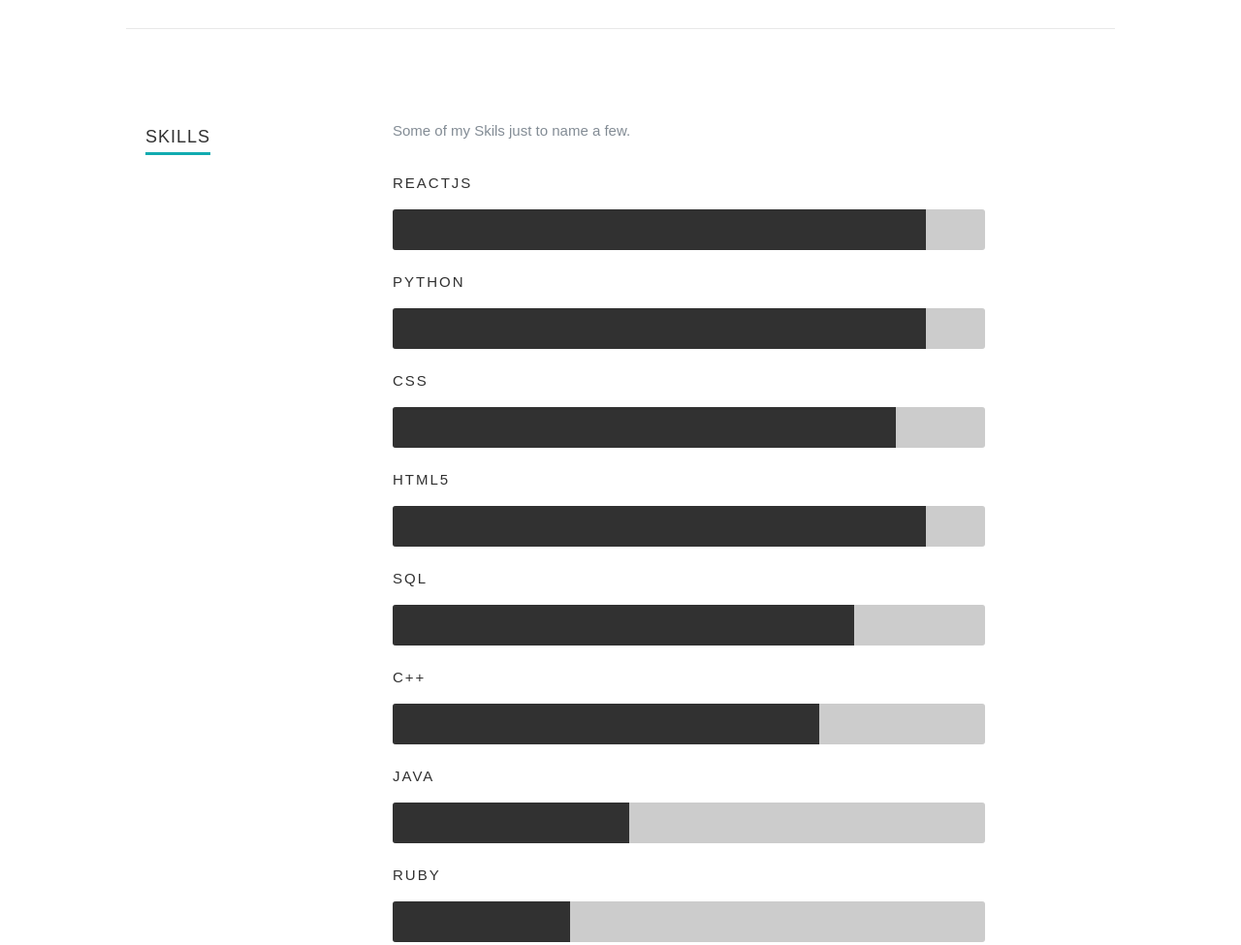
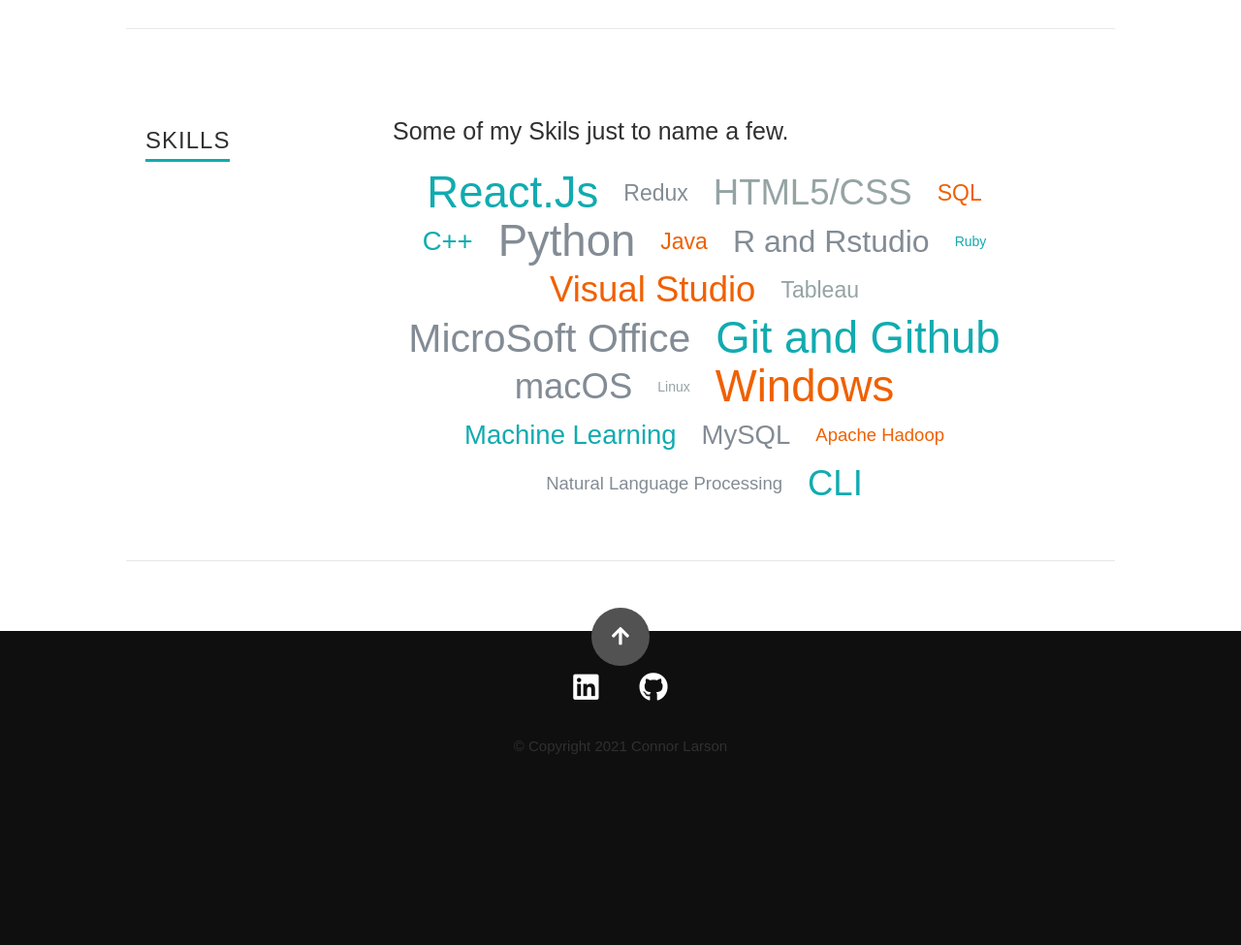
Before and after one commit to clarson1229/connorLarson, a Gatsby site: page / in a window 1280 px wide. Shown: the part 2320-3295 px from the top of the page at 97% size. After the commit the page ends 3105 px from the top, so only its background shows below. Built offline with nearby package versions, Linux system fonts and the light colour scheme; Gatsby itself is replaced by a stand-in of ours.

Commit message:
updated Skills and animations

```diff
--- a/src/Components/Resume.js
+++ b/src/Components/Resume.js
@@ -24,7 +24,7 @@ class Resume extends Component {
     });
     const workData =[
       {
-        "company":"C & A Holding Companies Inc, Littleton, CO",
+        "company":"C & A Holding Companies Inc. Littleton, CO",
         "title":"Software Developer",
         "years":"June 2020 – Present",
         "description":"Developed web-based monitoring Dashboards and applications for in house use. Helped build and manage an E-commerce site. Diagnosed and solved IT related issues in the office."
@@ -36,7 +36,7 @@ class Resume extends Component {
         "description": "Developed web-based applications alongside a full-time development team. Worked on a React-Redux Web Application. Worked on an internal Hack Day Project using Raspberry Pi's set up in an ad-hoc network using OpenCV to count open parking spots."
       },
       {
-        "company":"Cerner. Kanas City, MO.",
+        "company":"Cerner. Kanas City, MO. ",
         "title":"Software Intern",
         "years":"May 2018 – August 2018",
         "description":"Developed web-based applications alongside a full-time development team. Worked on a Ruby on Rails Application. Developed a Tableau Dashboard to monitor Jobs that my teams app processed."
@@ -50,42 +50,119 @@ class Resume extends Component {
     });
     const skillsData=[
       {
-        "name":"ReactJs",
-        "level":"90%"
+        "name":"React.Js",
+        "description":"90%",
+        "weight": "9"
+      },
+      {
+        "name":"Redux",
+        "description":"90%",
+        "weight": "4"
+
+      },
+      {
+        "name":"HTML5/CSS",
+        "description":"85%",
+        "weight": "7"
+      },
+      {
+        "name":"SQL",
+        "description":"78%",
+        "weight": "4"
+      },
+      {
+        "name":"C++",
+        "description":"72%",
+        "weight": "5"
       },
       {
         "name":"Python",
-        "level":"90%"
-      },
-      {
-        "name":"CSS",
-        "level":"85%"
-      },
-      {
-        "name":"HTML5",
-        "level":"90%"
-      },
-      {
-        "name":"SQL",
-        "level":"78%"
-      },
-      {
-        "name":"C++",
-        "level":"72%"
+        "description":"90%",
+        "weight": "9"
       },
       {
         "name":"Java",
-        "level":"40%"
+        "description":"40%",
+        "weight": "4"
+      },
+      {
+        "name":"R and Rstudio",
+        "description":"30%",
+        "weight": "6"
       },
       {
         "name":"Ruby",
-        "level":"30%"
-      }
+        "description":"30%",
+        "weight": "2"
+      },
+      {
+        "name":"Visual Studio",
+        "description":"30%",
+        "weight": "7"
+      },
+      {
+        "name":"Tableau",
+        "description":"30%",
+        "weight": "4"
+      },
+      {
+        "name":"MicroSoft Office",
+        "description":"30%",
+        "weight": "8"
+      },
+      {
+        "name":"Git and Github",
+        "description":"30%",
+        "weight": "9"
+      },
+      {
+        "name":"macOS",
+        "description":"30%",
+        "weight": "7"
+      },
+      {
+        "name":"Linux",
+        "description":"30%",
+        "weight": "2"
+      },
+      {
+        "name":"Windows",
+        "description":"30%",
+        "weight": "9"
+      },
+      {
+        "name":"Machine Learning",
+        "description":"30%",
+        "weight": "5"
+      },
+      {
+        "name":"MySQL",
+        "description":"30%",
+        "weight": "5"
+      },
+      {
+        "name":"Apache Hadoop",
+        "description":"30%",
+        "weight": "3"
+      },
+      {
+        "name":"Natural Language Processing",
+        "description":"30%",
+        "weight": "3"
+      },
+      {
+        "name":"CLI",
+        "description":"30%",
+        "weight": "7"
+      },
+
+
 
     ];
     var skills = skillsData.map(function(skills){
-      var className = 'bar-expand '+skills.name.toLowerCase();
-      return <li key={skills.name}><span style={{width:skills.level}}className={className}></span><em>{skills.name}</em></li>
+      var className = 'invdSkill '+skills.name.toLowerCase();
+      return <li key={skills.name} className={className} ><span data-weight={skills.weight} >{skills.name} </span> </li>
+      // return <li key={skills.name}><span style={{width:skills.level}}className={className}></span><em>{skills.name}</em></li>
     });
     const skillmessage = "Some of my Skils just to name a few."
 
@@ -122,18 +199,13 @@ class Resume extends Component {
 
 
       <div className="row skill">
-
         <div className="three columns header-col">
           <h1><span>Skills</span></h1>
         </div>
-
         <div className="nine columns main-col">
-
-            <p>{skillmessage}
-            </p>
-
-				<div className="bars">
-				   <ul className="skills">
+          <p><h3>{skillmessage}</h3></p>
+          <div className="skillsSection">
+            <ul className="bubble">
               {skills}
             </ul>
           </div>
--- a/src/css/layout.css
+++ b/src/css/layout.css
@@ -113,8 +113,13 @@ header .social li {
    margin: 0 15px;
    padding: 0;
 }
-header .social li a { color: #fff; }
+header .social li a {
+   color: #fff;
+   transition: all .25s ease-in-out;
+   }
+
 header .social li a:hover { color: #11ABB0; }
+
 
 /* scrolldown link */
 header .scrolldown a {
@@ -134,7 +139,10 @@ header .scrolldown a {
    -webkit-transition: all .3s ease-in-out;
    -moz-transition: all .3s ease-in-out;
    -o-transition: all .3s ease-in-out;
-   transition: all .3s ease-in-out;
+   transition: all .7s ease-in-out;
+}
+.scrolldown a{
+   transition: all 5s ease-in-out;
 }
 header .scrolldown a:hover { color: #11ABB0; }
 
@@ -177,6 +185,7 @@ ul#nav li {
    height: 48px;
    display: inline-block;
    border-radius: 2%;
+   transition: all .25s ease-in-out;
 }
 
 ul#nav li:hover {
@@ -265,7 +274,7 @@ ul#nav li a {
 /* #resume a:hover, #resume a:focus { color: #313131; } */
 
 #resume h1 {
-   font: 18px/24px 'opensans-bold', sans-serif;
+   font: 24px/32px 'opensans-bold', sans-serif;
    text-transform: uppercase;
    letter-spacing: 1px;
 }
@@ -317,63 +326,46 @@ ul#nav li a {
 /*	Skill Bars
 /*----------------------------------------------*/
 
-.bars {
-	width: 95%;
-	float: left;
-	padding: 0;
-	text-align: left;
+.skillsSection {
+
 }
-.bars .skills {
-  	margin-top: 36px;
+.bubble{
    list-style: none;
+   padding-left: 0;
+   display: flex;
+   flex-wrap: wrap;
+   align-items: center;
+   justify-content: center;
+   line-height: 3.5rem;
 }
+.bubble span[data-weight="1"] { --size: 1; }
+.bubble span[data-weight="2"] { --size: 2; }
+.bubble span[data-weight="3"] { --size: 3; }
+.bubble span[data-weight="4"] { --size: 4; }
+.bubble span[data-weight="5"] { --size: 5; }
+.bubble span[data-weight="6"] { --size: 6; }
+.bubble span[data-weight="7"] { --size: 7; }
+.bubble span[data-weight="8"] { --size: 8; }
+.bubble span[data-weight="9"] { --size: 9; }
 
-.bars li {
+.bubble span{
+
+   display: block;
+   padding: 1rem 1.3rem;
+   text-decoration: none;
    position: relative;
-  	margin-bottom: 60px;
-  	background: #ccc;
-  	height: 42px;
-  	border-radius: 3px;
+   --size: 4;
+   font-size: calc(var(--size) * 0.45rem + 0.5rem);
 }
-.bars li em {
-	font: 15px 'opensans-bold', sans-serif;
-   color: #313131;
-	text-transform: uppercase;
-   letter-spacing: 2px;
-	font-weight: normal;
-   position: relative;
-	top: -36px;
-}
-.bar-expand {
-   position: absolute;
-   left: 0;
-   top: 0;
+.bubble li:nth-child(2n+1) span { color: #95A3A3; }
+.bubble li:nth-child(3n+1) span { color: #F06000; }
+.bubble li:nth-child(4n+1) span { color: #11ABB0; }
 
-   margin: 0;
-   padding-right: 24px;
-  	background: #313131;
-   display: inline-block;
-  	height: 42px;
-   line-height: 42px;
-   border-radius: 3px 0 0 3px;
-}
-.git {
-   -moz-animation: git 2s ease;
-   -webkit-animation: git 2s ease;
-}
-.reactjs {
-   -moz-animation: reactjs 2s ease;
-   -webkit-animation: reactjs 2s ease;
-}
+.bubble span{ transition: all .25s ease-in-out; }
+.bubble span:hover { transform: scale(1.2); }
 
-@-moz-keyframes git {
-   0%   { width: 0px;  }
-   100% { width: 95%;  }
- }
- @-moz-keyframes reactjs {
-   0%   { width: 0px;  }
-   100% { width: 85%;  }
- }
+
+
 /*
 .git {
   	-moz-animation: git 2s ease;
@@ -971,8 +963,11 @@ footer {
    text-align: center;
    position: relative;
 }
-footer .social-links li a { color: #fff; }
-footer .social-links li a:active { color: #F06000; }
+footer .social-links li a {
+   color: #fff;
+   transition: all .25s ease-in-out;
+}
+
 footer .social-links li a:hover { color: #11ABB0; }
 /* footer a, footer a:visited { color: #525252; } */
 /* footer a:hover, footer a:focus { color: #fff; }  */
```
Lines whose indentation alone changed are shown as unchanged.
